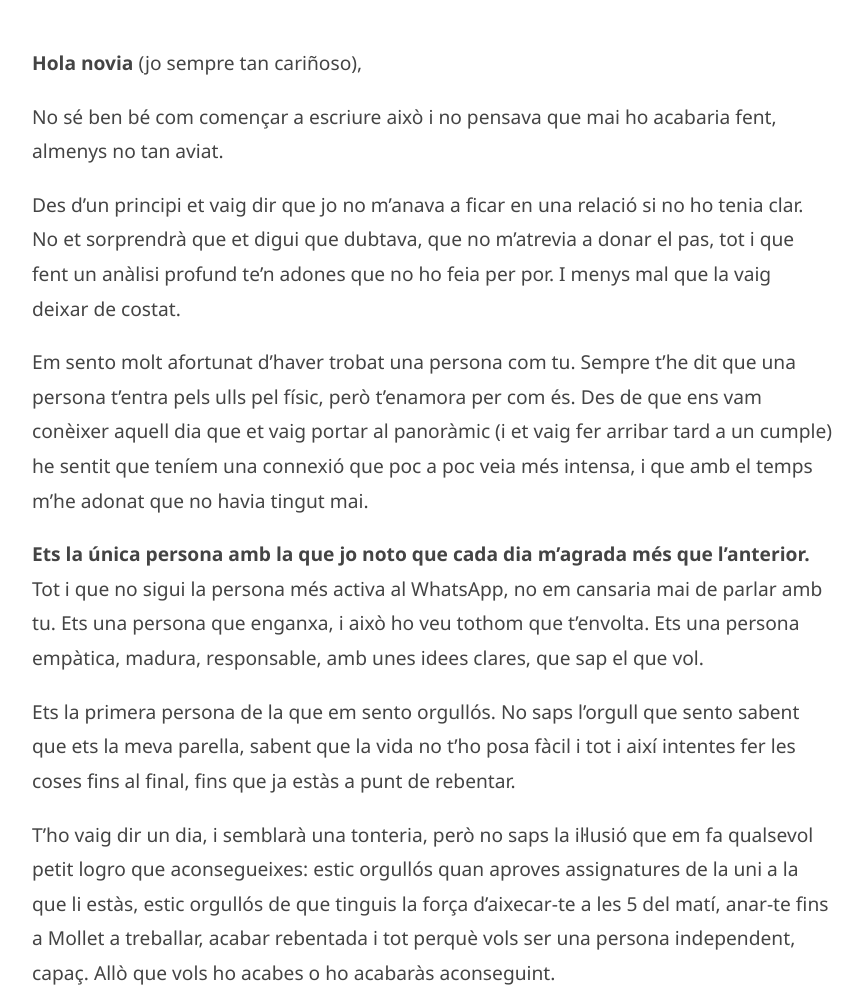
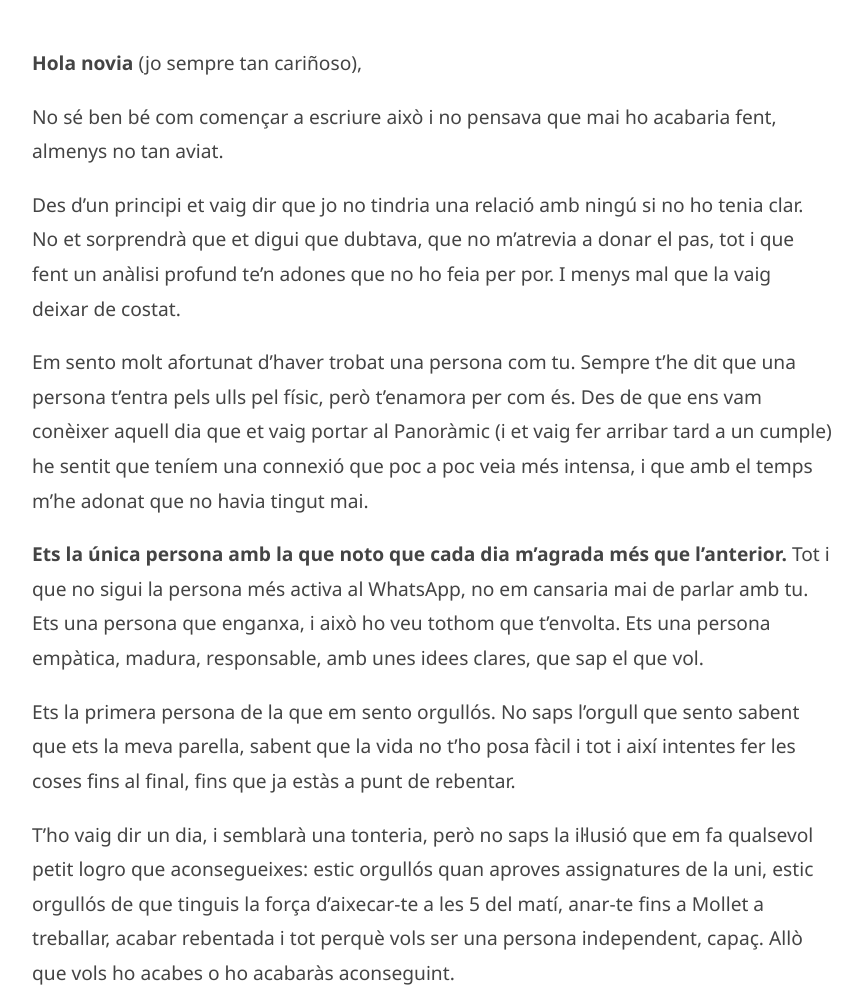
Before and after one commit to marcbelmontee/RegalLucia, a plain HTML site: page index.html in a window 1280 px wide. Shown: the part 3834-4841 px from the top of the page, without its empty margins (208-1071 px from the left). Drawn offline with Linux system fonts and the light colour scheme.

Commit message:
Update index.html

```diff
--- a/index.html
+++ b/index.html
@@ -118,21 +118,21 @@
 
         <p>No sé ben bé com començar a escriure això i no pensava que mai ho acabaria fent, almenys no tan aviat.</p>
 
-        <p>Des d’un principi et vaig dir que jo no m’anava a ficar en una relació si no ho tenia clar. No et sorprendrà que et digui que dubtava, que no m’atrevia a donar el pas, tot i que fent un anàlisi profund te’n adones que no ho feia per por. I menys mal que la vaig deixar de costat.</p>
+        <p>Des d’un principi et vaig dir que jo no tindria una relació amb ningú si no ho tenia clar. No et sorprendrà que et digui que dubtava, que no m’atrevia a donar el pas, tot i que fent un anàlisi profund te’n adones que no ho feia per por. I menys mal que la vaig deixar de costat.</p>
 
-        <p>Em sento molt afortunat d’haver trobat una persona com tu. Sempre t’he dit que una persona t’entra pels ulls pel físic, però t’enamora per com és. Des de que ens vam conèixer aquell dia que et vaig portar al panoràmic (i et vaig fer arribar tard a un cumple) he sentit que teníem una connexió que poc a poc veia més intensa, i que amb el temps m’he adonat que no havia tingut mai.</p>
+        <p>Em sento molt afortunat d’haver trobat una persona com tu. Sempre t’he dit que una persona t’entra pels ulls pel físic, però t’enamora per com és. Des de que ens vam conèixer aquell dia que et vaig portar al Panoràmic (i et vaig fer arribar tard a un cumple) he sentit que teníem una connexió que poc a poc veia més intensa, i que amb el temps m’he adonat que no havia tingut mai.</p>
 
-        <p><strong>Ets la única persona amb la que jo noto que cada dia m’agrada més que l’anterior.</strong> Tot i que no sigui la persona més activa al WhatsApp, no em cansaria mai de parlar amb tu. Ets una persona que enganxa, i això ho veu tothom que t’envolta. Ets una persona empàtica, madura, responsable, amb unes idees clares, que sap el que vol.</p>
+        <p><strong>Ets la única persona amb la que noto que cada dia m’agrada més que l’anterior.</strong> Tot i que no sigui la persona més activa al WhatsApp, no em cansaria mai de parlar amb tu. Ets una persona que enganxa, i això ho veu tothom que t’envolta. Ets una persona empàtica, madura, responsable, amb unes idees clares, que sap el que vol.</p>
 
         <p>Ets la primera persona de la que em sento orgullós. No saps l’orgull que sento sabent que ets la meva parella, sabent que la vida no t’ho posa fàcil i tot i així intentes fer les coses fins al final, fins que ja estàs a punt de rebentar.</p>
 
-        <p>T’ho vaig dir un dia, i semblarà una tonteria, però no saps la il·lusió que em fa qualsevol petit logro que aconsegueixes: estic orgullós quan aproves assignatures de la uni a la que li estàs, estic orgullós de que tinguis la força d’aixecar-te a les 5 del matí, anar-te fins a Mollet a treballar, acabar rebentada i tot perquè vols ser una persona independent, capaç. Allò que vols ho acabes o ho acabaràs aconseguint.</p>
+        <p>T’ho vaig dir un dia, i semblarà una tonteria, però no saps la il·lusió que em fa qualsevol petit logro que aconsegueixes: estic orgullós quan aproves assignatures de la uni, estic orgullós de que tinguis la força d’aixecar-te a les 5 del matí, anar-te fins a Mollet a treballar, acabar rebentada i tot perquè vols ser una persona independent, capaç. Allò que vols ho acabes o ho acabaràs aconseguint.</p>
 
         <p>Gràcies per ser com ets amb mi. Gràcies per tenir-me la paciència que em tens, quan jo no la sé tenir molts cops. Gràcies per sempre complir amb la teva paraula i voler parlar les coses, fins i tot quan jo no vull o no sé parlar-les. M’has demostrat que el tipus de relació que volia i buscava era possible.</p>
 
         <p><strong>Ets una persona amb la que construiria un futur.</strong> Em veig anant-me a viure amb tu, formant una família, fent-nos grans junts. Potser me estoy adelantando a los acontecimientos, però al final per a què es fica un en una relació si no busca un futur junts (no et faré tenir fills als 23).</p>
 
-        <p>També t’he de donar les gràcies per tot el que fas per mi. Des del primer dia m’has obert les portes de casa teva, de la teva família, dels teus amics, de la teva vida. No t’he demanat mai que em demostris res perquè ho fas tu sola.</p>
+        <p>També t’he de donar les gràcies per tot el que fas per mi. Des del primer dia m’has obert les portes de casa teva, de la teva família, dels teus amics, de la teva vida. No t’he hagut de demanar mai que em demostris res perquè ho fas tu sola.</p>
 
         <p>Considerar-me una persona detallista estant al teu costat és difícil. Vas fer que tingués il·lusió per celebrar el dia del meu aniversari, que ja portava uns anys sent pràcticament un dia més. Vas fer que tornés a tenir il·lusió pel Nadal. Fas que tingui ganes de portar-te el que sigui perquè sé que encara que sigui una merda et farà il·lusió (o la finges).</p>
 
```
